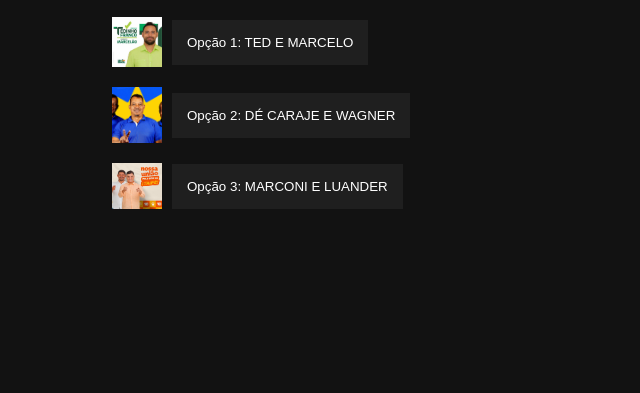
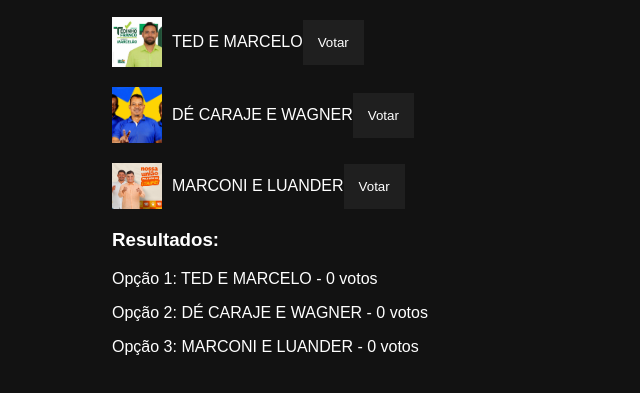
Before and after one commit to BlackHeartNet/VOTAAIITAIPE, a plain HTML site: page index.html in a window 1280 px wide. Shown: the part 81-474 px from the top of the page, without its empty margins (228-868 px from the left). Drawn offline with Linux system fonts and the light colour scheme.

Commit message:
Update index.html

```diff
--- a/index.html
+++ b/index.html
@@ -12,18 +12,26 @@
         <div class="vote-buttons">
             <div class="vote-option">
                 <img src="opcao1.png" alt="Opção 1" class="option-image">
-                <button onclick="vote('Opção 1')">Opção 1: TED E MARCELO</button>
+                <span>TED E MARCELO</span>
+                <button onclick="vote('Opção 1')">Votar</button>
             </div>
             <div class="vote-option">
                 <img src="opcao2.png" alt="Opção 2" class="option-image">
-                <button onclick="vote('Opção 2')">Opção 2: DÉ CARAJE E WAGNER</button>
+                <span>DÉ CARAJE E WAGNER</span>
+                <button onclick="vote('Opção 2')">Votar</button>
             </div>
             <div class="vote-option">
                 <img src="opcao3.png" alt="Opção 3" class="option-image">
-                <button onclick="vote('Opção 3')">Opção 3: MARCONI E LUANDER</button>
+                <span>MARCONI E LUANDER</span>
+                <button onclick="vote('Opção 3')">Votar</button>
             </div>
         </div>
-        <div id="result" class="result"></div>
+        <div id="result" class="result">
+            <h3>Resultados:</h3>
+            <p>Opção 1: TED E MARCELO - 0 votos</p>
+            <p>Opção 2: DÉ CARAJE E WAGNER - 0 votos</p>
+            <p>Opção 3: MARCONI E LUANDER - 0 votos</p>
+        </div>
     </div>
     <script src="script.js"></script>
 </body>
```
